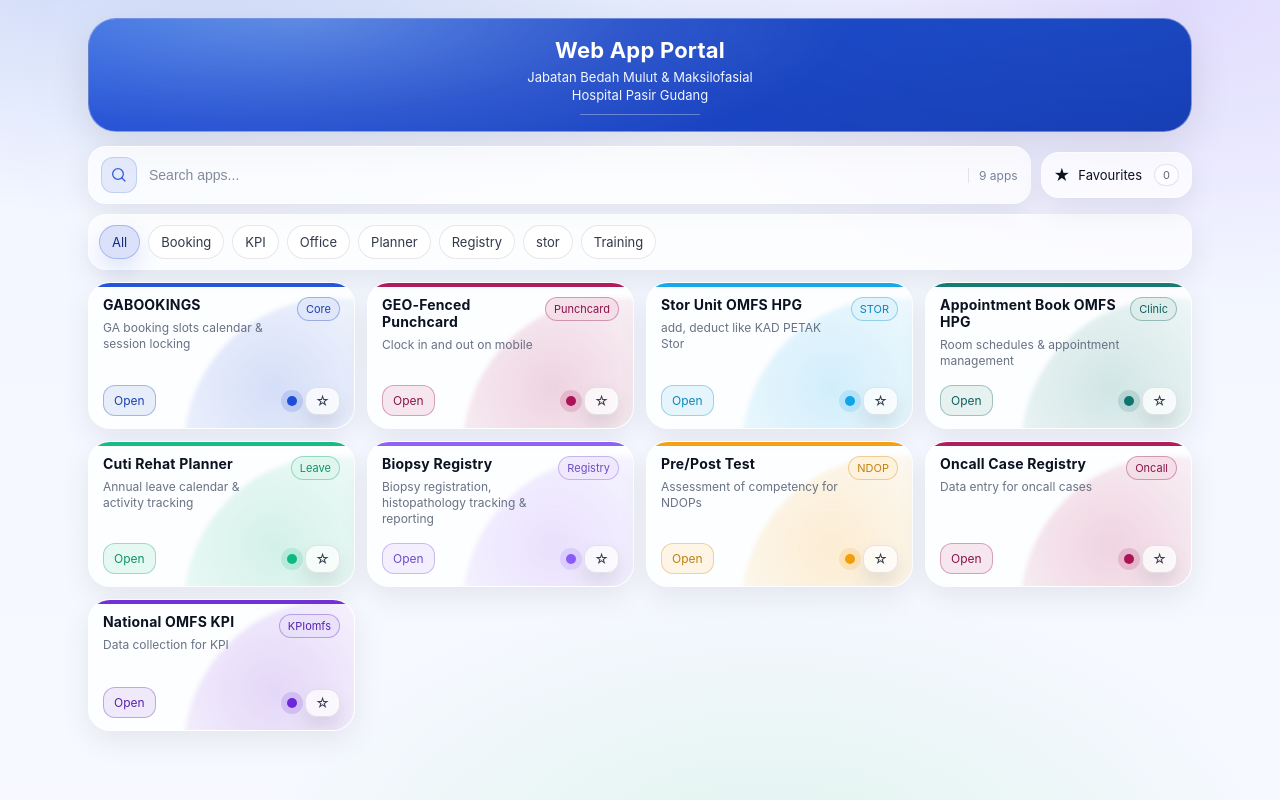
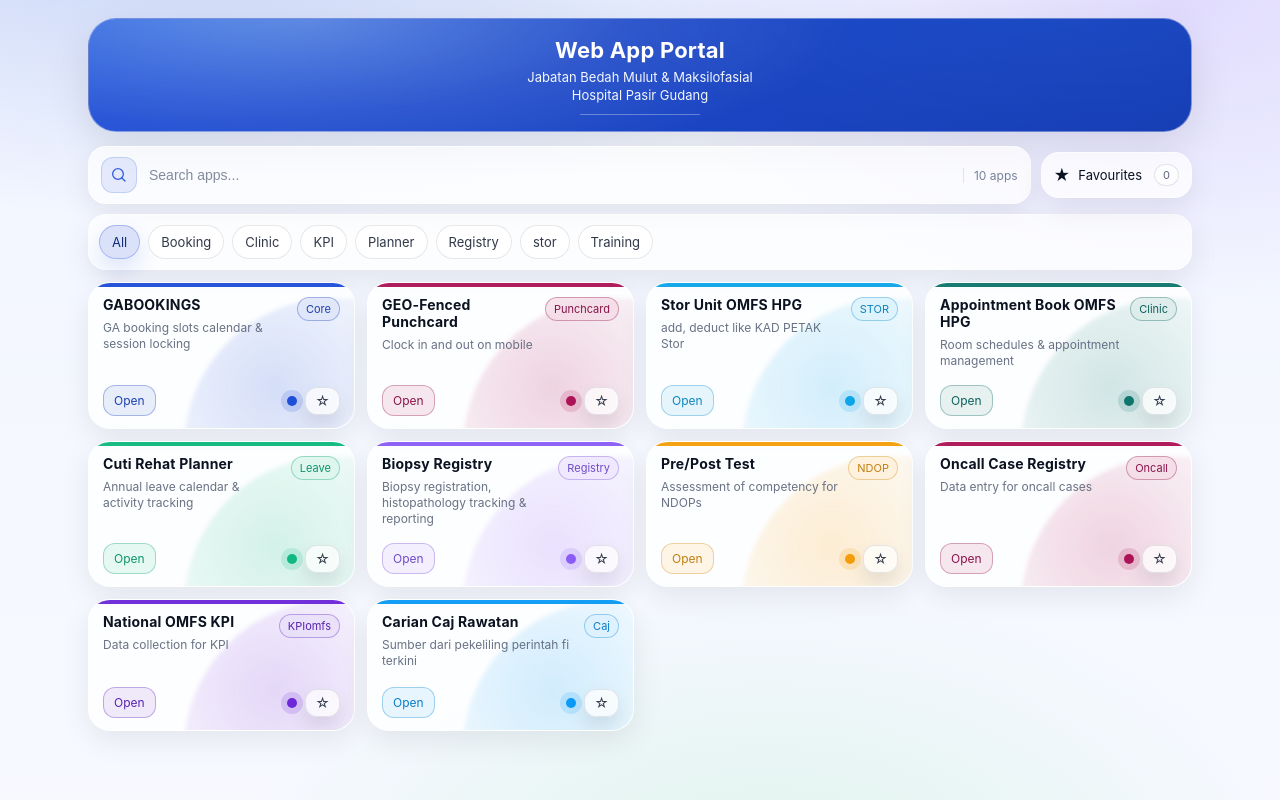
Before and after one commit to hpgomfs-admin/omfshpg-staff-portal, a plain HTML site: page index.html in a window 1280 px wide. Drawn offline with Linux system fonts and the light colour scheme.

Commit message:
Update index.html added caj rawatan

```diff
--- a/index.html
+++ b/index.html
@@ -484,7 +484,7 @@
         name: "GEO-Fenced Punchcard",
         desc: "Clock in and out on mobile",
         url: "https://hpgomfs-admin.github.io/GEOFENCE-STAFF-ATTENDANCE-SYSTEM/",
-        category: "Office",
+        category: "Clinic",
         color: "#ad1457",
         tag: "Punchcard"
       },
@@ -553,6 +553,15 @@
         category: "KPI",
         color: "#6d28d9",
         tag: "KPIomfs"
+      },
+      {
+        id: "cajrawatan",
+        name: "Carian Caj Rawatan",
+        desc: "Sumber dari pekeliling perintah fi terkini",
+        url: "https://script.google.com/a/macros/moh.gov.my/s/AKfycbyBdABKxHk5tv3yo3-OebGqDa8Spn5cbSweF2nxGfUIXaOAX56ANWPkELIe3V8C3NW4ZA/exec",
+        category: "Clinic",
+        color: "#0b9bf5",
+        tag: "Caj"
       }
     ];
 
```
